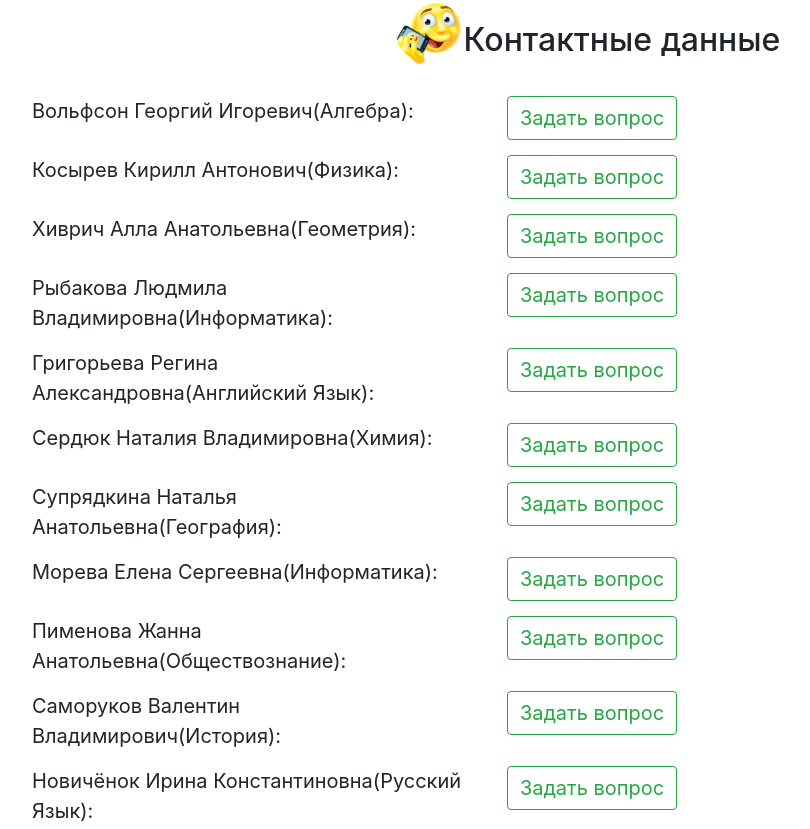
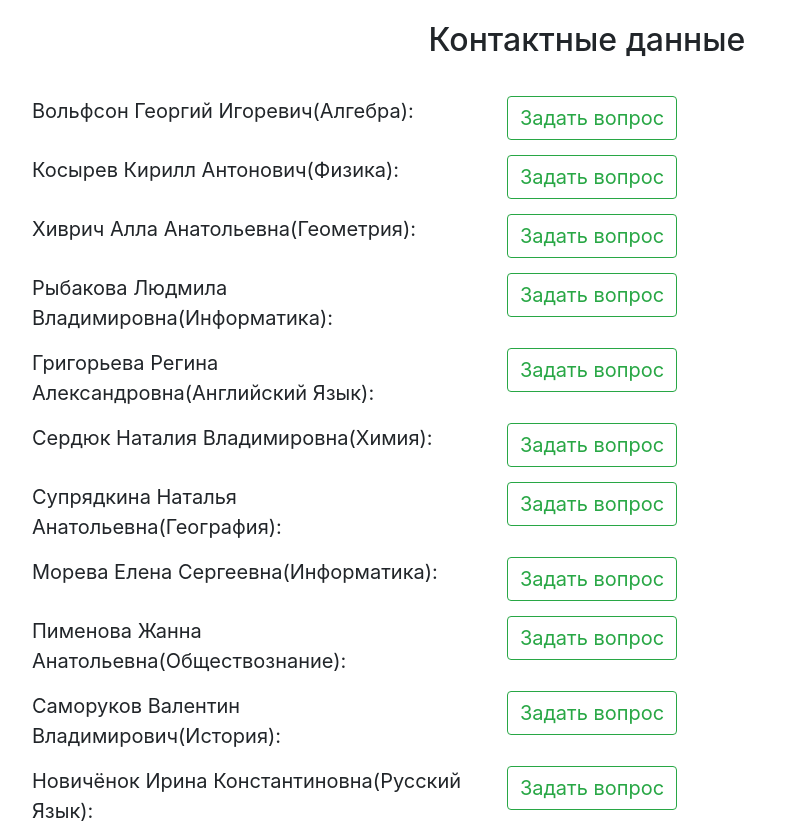
Before and after one commit to Schoolsite/Schoolsite.github.io, a plain HTML site: page contacts.html in a window 1280 px wide. Shown: the top 829 px of the page, without its empty margins (53-863 px from the left). Drawn offline with nearby package versions, Linux system fonts and the light colour scheme.

Commit message:
Update contacts.html

```diff
--- a/contacts.html
+++ b/contacts.html
@@ -16,7 +16,6 @@
 <body>
 
     <header class="d-flex justify-content-center">
-        <div class="logo"><img class="logo" src="/src/img/Contacts.jpg" alt="logo"></div>
         <h1 class="article align-middle">Контактные данные</h1>
     </header>
 
```
